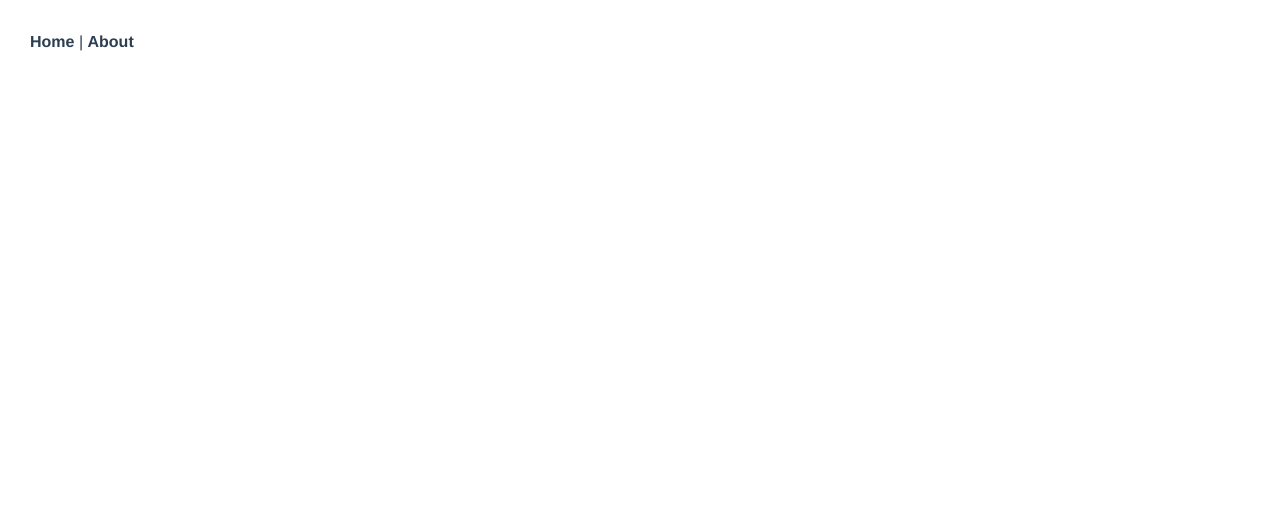
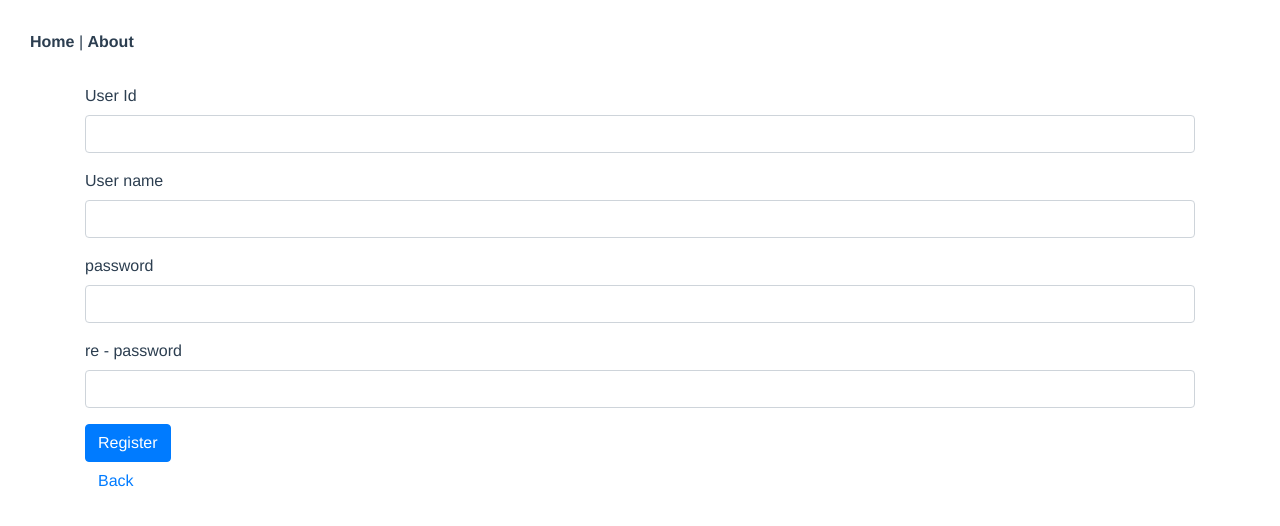
Before and after one commit to Sommaik/simple_vue, a Vue app: page /register in a window 1280 px wide. Shown: the top 526 px of the page. Built offline with nearby package versions, Linux system fonts and the light colour scheme.

Commit message:
add register funtion

```diff
--- a/src/stores/auth.js
+++ b/src/stores/auth.js
@@ -17,6 +17,19 @@ const AuthStore = {
             reject(reason)
           })
       })
+    },
+
+    register (context, payload) {
+      return new Promise((resolve, reject) => {
+        axios
+          .post(process.env.VUE_APP_API_URL + '/user', payload)
+          .then(response => {
+            resolve(response.data)
+          })
+          .catch(reason => {
+            reject(reason)
+          })
+      })
     }
   }
 }
--- a/src/views/Register.vue
+++ b/src/views/Register.vue
@@ -1,10 +1,82 @@
 <template>
-
+<b-container>
+    <b-form @submit.stop.prevent="onRegisterSubmit">
+      <b-form-group label="User Id">
+        <b-form-input
+          id="userId"
+          v-model="$v.form.userId.$model"
+          v-bind:state="$v.form.userId.$dirty ? !$v.form.userId.$error : null"
+        />
+      </b-form-group>
+      <b-form-group label="User name">
+        <b-form-input
+          v-model="$v.form.name.$model"
+          v-bind:state="$v.form.name.$dirty ? !$v.form.name.$error : null"
+        />
+      </b-form-group>
+      <b-form-group label="password">
+        <b-form-input
+          type="password"
+          v-model="$v.form.password.$model"
+          :state="$v.form.password.$dirty ? !$v.form.password.$error : null"
+        />
+      </b-form-group>
+      <b-form-group label="re - password">
+        <b-form-input
+          type="password"
+          v-model="$v.form.rePassword.$model"
+          :state="$v.form.rePassword.$dirty ? !$v.form.rePassword.$error : null"
+        />
+      </b-form-group>
+      <b-button type="submit" variant="primary">Register</b-button>
+    </b-form>
+    <b-button variant="link" @click="onBackClick">Back</b-button>
+  </b-container>
 </template>
 
 <script>
+import { required, sameAs, minLength } from 'vuelidate/lib/validators'
+import { mapActions } from 'vuex';
 export default {
-
+    data() {
+        return {
+            form : {
+                userId: '',
+                password: '',
+                rePassword: '',
+                name: ''
+            }
+        }
+    },
+    validations: {
+        form: {
+            userId: {
+                required
+            },
+            password : {
+                required,
+                minLength: minLength(6)
+            },
+            rePassword : {
+                required,
+                sameAs: sameAs('password')
+            },
+            name : {
+                required
+            },
+        }
+    },
+    methods: {
+        ...mapActions('auth', ['register']),
+        onRegisterSubmit() {
+            this.register(this.form).then( result => {
+                this.router.replace({path: '/login'});
+            });
+        },
+        onBackClick() {
+            this.router.replace({path: '/login'});
+        }
+    }
 }
 </script>
 
```
